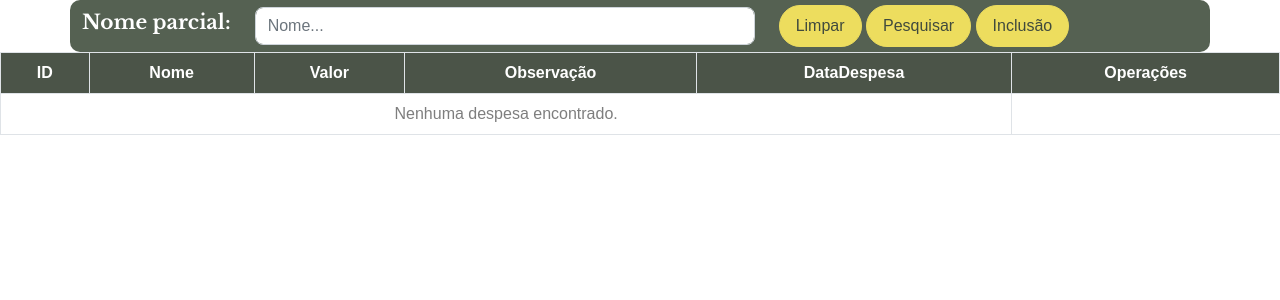
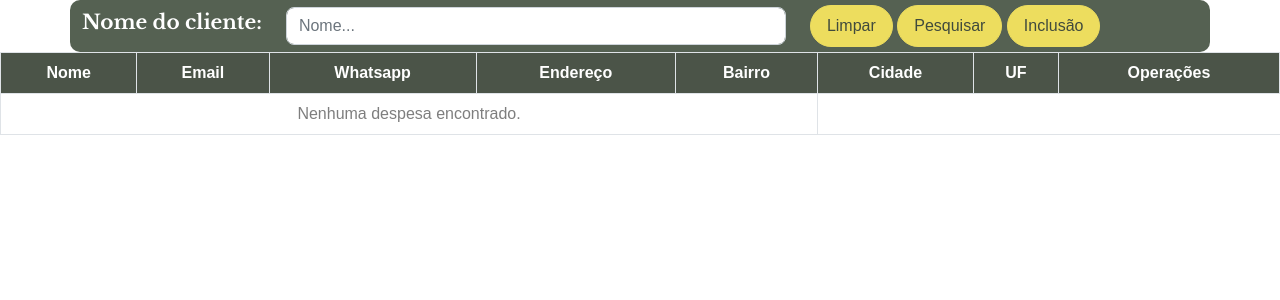
Before and after one commit to limadev11/project-hagil, a PHP site: page /cliselect.php in a window 1280 px wide. Shown: the part 93-393 px from the top of the page. Run offline with PHP 8.4, Linux system fonts and the light colour scheme; a user stored in the database is signed in; data comes from the database, SQL or seed files in the repository; data that the repository does not hold is empty; some libraries are stand-ins or nearby versions.

Commit message:
atualzações do crud cliente

```diff
--- a/cliinsert.php
+++ b/cliinsert.php
@@ -137,6 +137,10 @@ if (isset($_POST['submit'])) {
                                 <label for="number" style="color:white;">Cidade</label>
                                 <input type="text" name="valor" class="form-control" style="padding: 9px;" required>
                             </div>
+                            <div class="col-md-6"style="margin-left: 170px;">
+                                <label for="number" style="color:white;">UF</label>
+                                <input type="text" name="valor" class="form-control" style="padding: 9px;" required>
+                            </div>
 
 
                         </div>
--- a/cliselect.php
+++ b/cliselect.php
@@ -4,18 +4,16 @@ include('verificalogin.php');
 include('connect.php');
 
 // Query SQL padrão para listar todos os usuários
-$sql = 'SELECT l.id, l.valor, l.datadespesa, l.nome observacao, t.id iddesp, t.nome despesa
-  from lancdespesa l inner join tipodespesa t
-       on t.id = l.iddespesa ORDER BY t.nome ASC';
+$sql = 'SELECT id, nome, email, whatsapp, endereco, bairro, cidade, uf
+  from cliente ORDER BY nome ASC';
 
 // Pesquisa por nome
 $pesqnome = '';
 if (isset($_POST['submit'])) {
     $pesqnome = mysqli_real_escape_string($con, $_POST['pesqnome']);
     // Consulta para buscar usuários com base no nome fornecido
-    $sql = "SELECT l.id, l.valor, l.datadespesa, l.nome observacao, t.id iddesp, t.nome despesa
-  from lancdespesa l inner join tipodespesa t
-       on t.id = l.iddespesa WHERE t.nome LIKE '%$pesqnome%' ORDER BY t.nome ASC";
+    $sql = $sql = 'SELECT id, nome, email, whatsapp, endereco, bairro, cidade, uf
+    from cliente ORDER BY nome ASC WHERE t.nome LIKE '%$pesqnome%' ORDER BY t.nome ASC';
 }
 
 $result = mysqli_query($con, $sql);
@@ -81,7 +79,7 @@ $result = mysqli_query($con, $sql);
             <form method="post" action="">
                 <div class="row align-items-center" style="background-color: #556152; padding-top:5px; padding-bottom:5px; border-radius: 10px;">
                     <div class="col-auto">
-                        <h5 style="color: white;">Nome parcial:</h5>
+                        <h5 style="color: white;">Nome do cliente:</h5>
                     </div>
                     <div class="col-auto">
                         <input type="text" name="pesqnome" id="pesqnome" class="form-control" placeholder="Nome..." style="width: 500px;" value="<?php echo $pesqnome; ?>">
@@ -101,11 +99,13 @@ $result = mysqli_query($con, $sql);
     <table class="table table-bordered" style="background-color: white; opacity: 94%; text-align: center;">
         <thead class="thead-dark">
             <tr>
-                <th scope="col" style="background-color: #404A3D; color: white;">ID</th>
                 <th scope="col" style="background-color: #404A3D; color: white;">Nome</th>
-                <th scope="col" style="background-color: #404A3D; color: white;">Valor</th>
-                <th scope="col" style="background-color: #404A3D; color: white;">Observação</th>
-                <th scope="col" style="background-color: #404A3D; color: white;">DataDespesa</th>
+                <th scope="col" style="background-color: #404A3D; color: white;">Email</th>
+                <th scope="col" style="background-color: #404A3D; color: white;">Whatsapp</th>
+                <th scope="col" style="background-color: #404A3D; color: white;">Endereço</th>
+                <th scope="col" style="background-color: #404A3D; color: white;">Bairro</th>
+                <th scope="col" style="background-color: #404A3D; color: white;">Cidade</th>
+                <th scope="col" style="background-color: #404A3D; color: white;">UF</th>
                 <th scope="col" style="background-color: #404A3D; color: white;">Operações</th>
             </tr>
         </thead>
@@ -114,10 +114,14 @@ $result = mysqli_query($con, $sql);
             if ($result && mysqli_num_rows($result) > 0) {
                 while ($row = mysqli_fetch_assoc($result)) {
                     echo "<tr>
-                <td>" . $row['id'] . "</td>
-                <td>" . $row['despesa'] . "</td>
-                <td>" . $row['valor'] . "</td>
-                <td>" . $row['observacao'] . "</td>
+                <td>" . $row['Nome'] . "</td>
+                <td>" . $row['Email'] . "</td>
+                <td>" . $row['Whatsapp'] . "</td>
+                <td>" . $row['Endereço'] . "</td>
+                <td>" . $row['Bairro'] . "</td>
+                <td>" . $row['Cidade'] . "</td>
+                <td>" . $row['UF'] . "</td>
+
                 <td>" .
                 $datadespesa =
                 substr($row['datadespesa'], 8, 2) .
--- a/cliupdate.php
+++ b/cliupdate.php
@@ -89,12 +89,12 @@ if (isset($_POST['submit'])) {
                 <div class="row" style="background-color: #556152;">
                     <div class="col-12"> <br><br>
                         <div class="form-floating" style="width: 400px;">
-                            <h2 style="color: white;">Dados da Despesa:</h2>
+                            <h2 style="color: white;">Nome Cliente:</h2>
                         </div>
                     </div>
                     <div class="row">
                         <div class="col-12">
-                                    <h4 for="text" style="color:white;">Código da Despesa</h4>
+                                    <h4 for="text" style="color:white;">Email</h4>
                         </div>
                         <div class="col-9" style="width: 300px; margin-left: 490px;">
                                 <?php
@@ -115,7 +115,7 @@ if (isset($_POST['submit'])) {
                     <div class="row">
                         <div class="col-12"> <br><br>
                             <div class="form-floating" style="margin-left: 0px">
-                                <h5 style="color: white;">Observação</h5>
+                                <h5 style="color: white;"></h5>
                             </div>
                         </div>
                         <div class="col" style="margin-left: 450px;">
```
